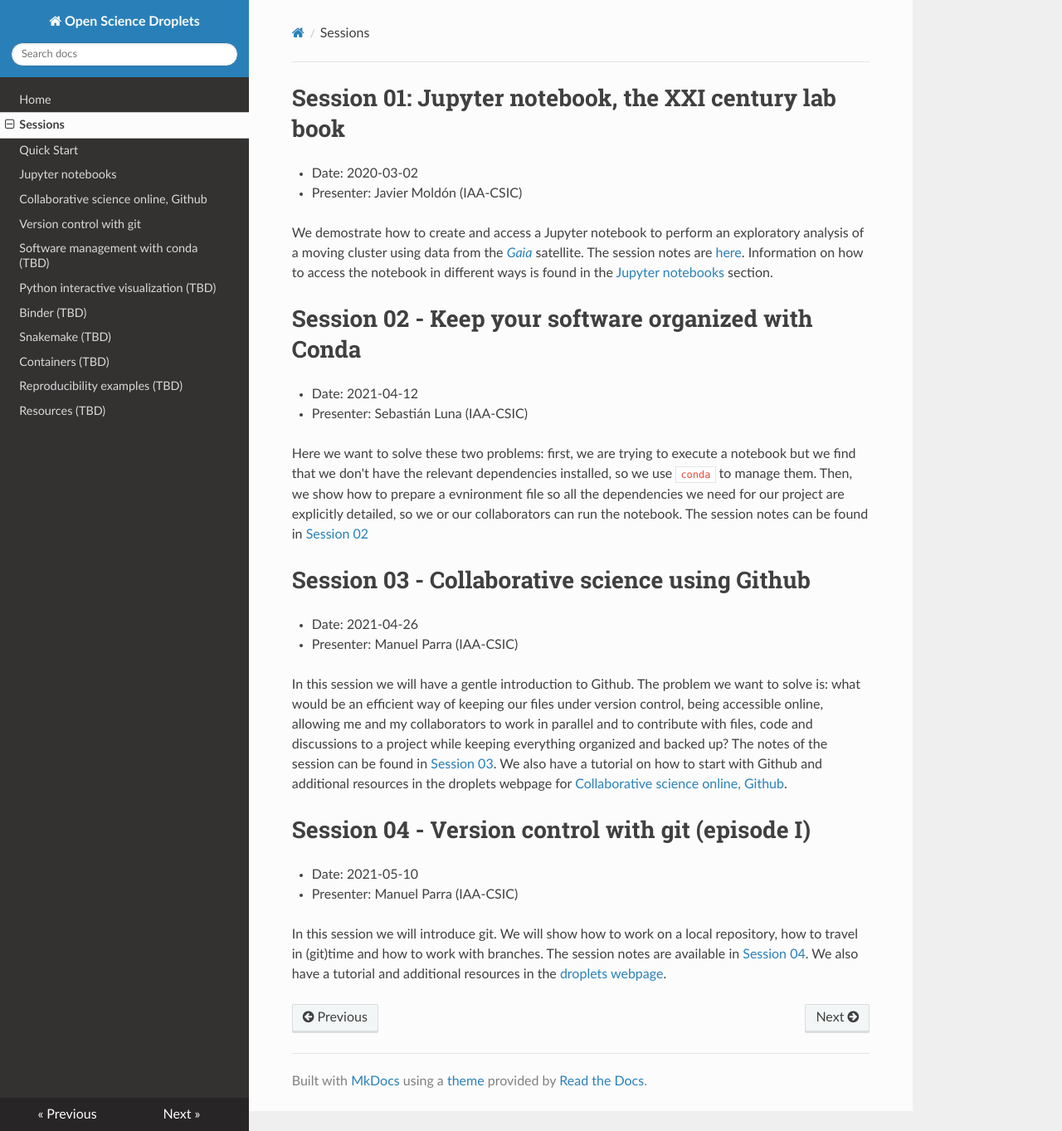
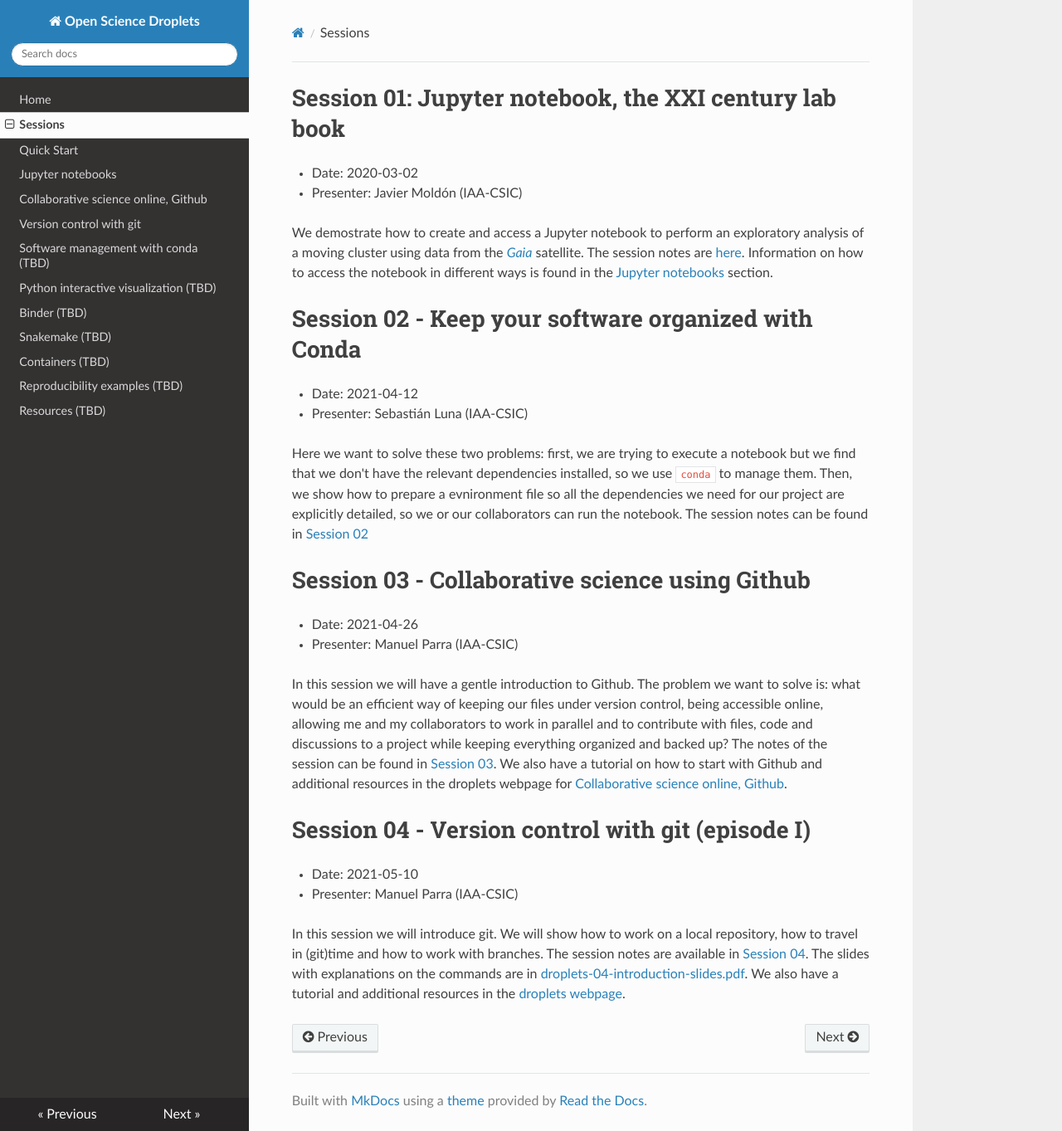
Before and after one commit to espsrc/droplets, an MkDocs documentation site: the page built from docs/sessions.md, in a window 1280 px wide and 1363 px high. Shown: the whole window at 83% size. Built offline with MkDocs 1.6.1, drawn with Linux system fonts in a browser that asks for light colours; nearby versions of some CDN libraries.

Commit message:
Add presentation slides session 04

```diff
--- a/docs/sessions.md
+++ b/docs/sessions.md
@@ -24,4 +24,4 @@ In this session we will have a gentle introduction to Github. The problem we wan
 - Date: 2021-05-10
 - Presenter: Manuel Parra (IAA-CSIC)
 
-In this session we will introduce git. We will show how to work on a local repository, how to travel in (git)time and how to work with branches. The session notes are available in [Session 04](https://github.com/spsrc/droplets/blob/master/sessions/droplets-04-git/droplets-04-git.md). We also have a tutorial and additional resources in the [droplets webpage](https://droplets-spsrc.readthedocs.io/git/).
+In this session we will introduce git. We will show how to work on a local repository, how to travel in (git)time and how to work with branches. The session notes are available in [Session 04](https://github.com/spsrc/droplets/blob/master/sessions/droplets-04-git/droplets-04-git.md). The slides with explanations on the commands are in [droplets-04-introduction-slides.pdf](https://github.com/spsrc/droplets/blob/master/sessions/droplets-04-git/droplets-04-introduction-slides.pdf). We also have a tutorial and additional resources in the [droplets webpage](https://droplets-spsrc.readthedocs.io/git/).
```
Also changed, not shown: sessions/droplets-04-git/droplets-04-git.md (+2 -0 lines), 2 other files.
